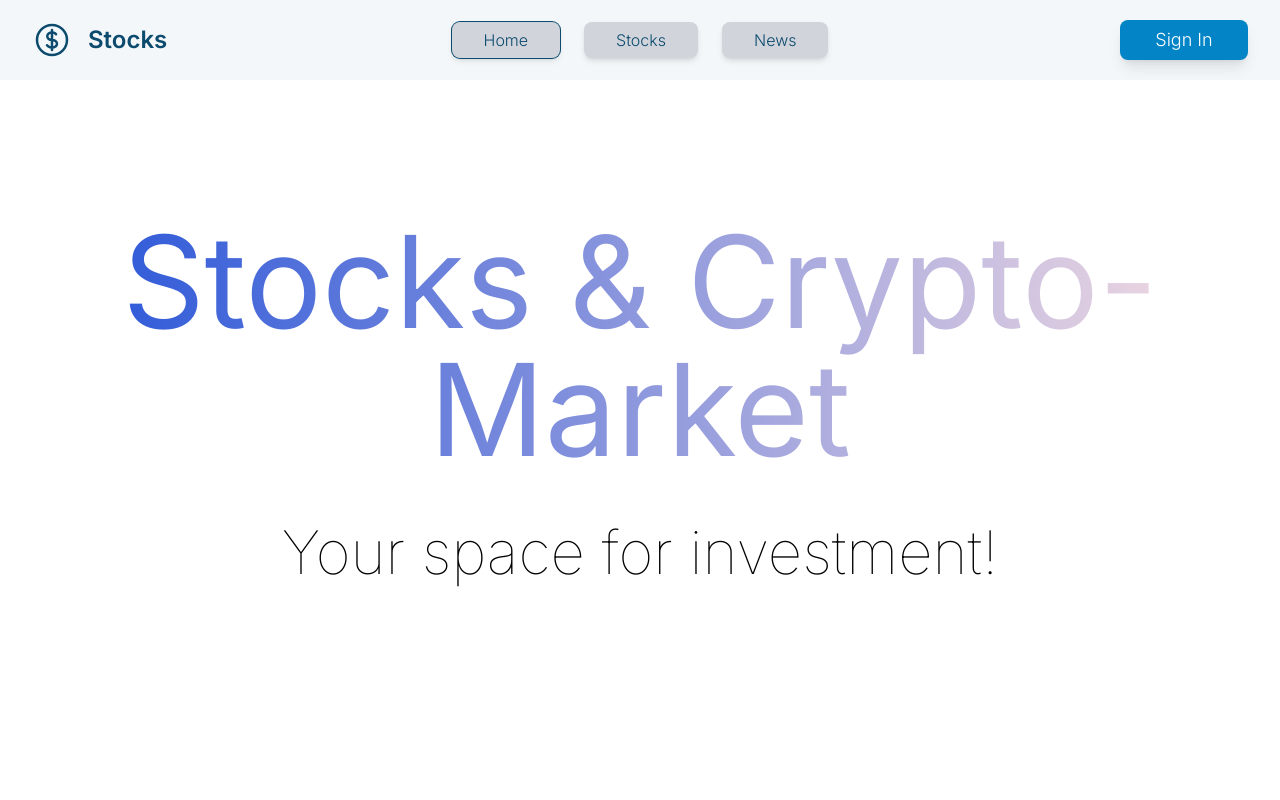
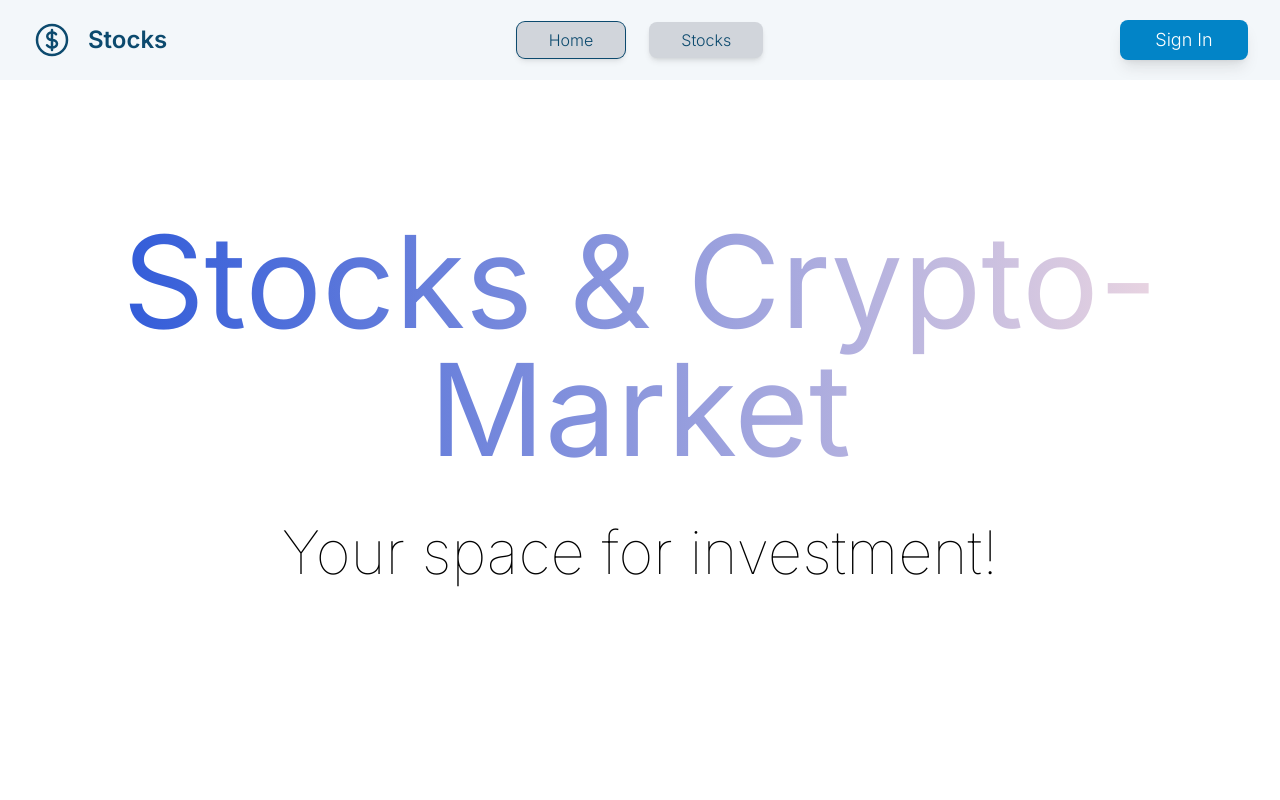
Before and after one commit to mikekubn/stocks-app, a Next.js app: page / in a window 1280 px wide. Shown: the top 800 px of the page. Built offline with nearby package versions, Linux system fonts and the light colour scheme; no server answers.

Commit message:
remove: news

```diff
--- a/components/Menu.tsx
+++ b/components/Menu.tsx
@@ -20,11 +20,8 @@ const navigation = [
     name: 'Stocks',
     route: '/stocks',
   },
-  {
-    name: 'News',
-    route: '/news',
-  },
 ];
+
 const Menu = ({ className }: IClassName): React.ReactElement => {
   const pathname = usePathname();
 
```
